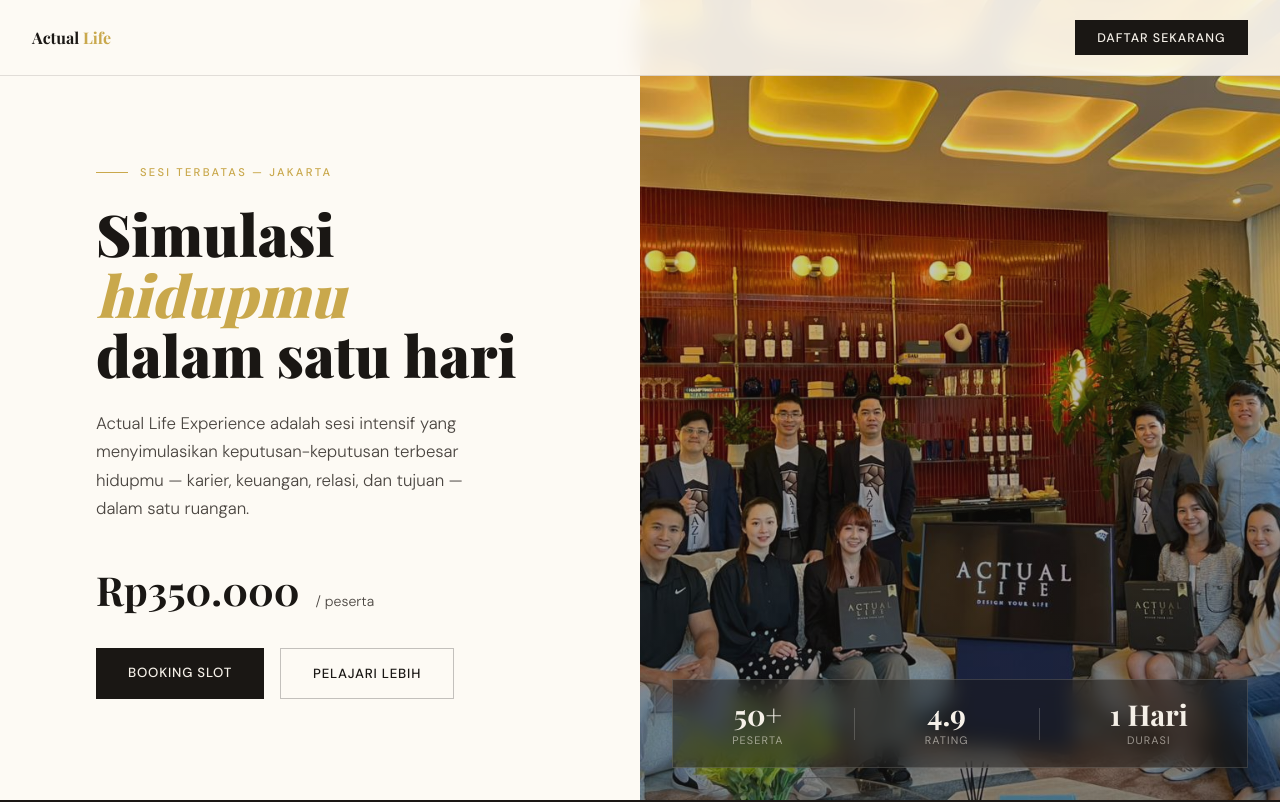
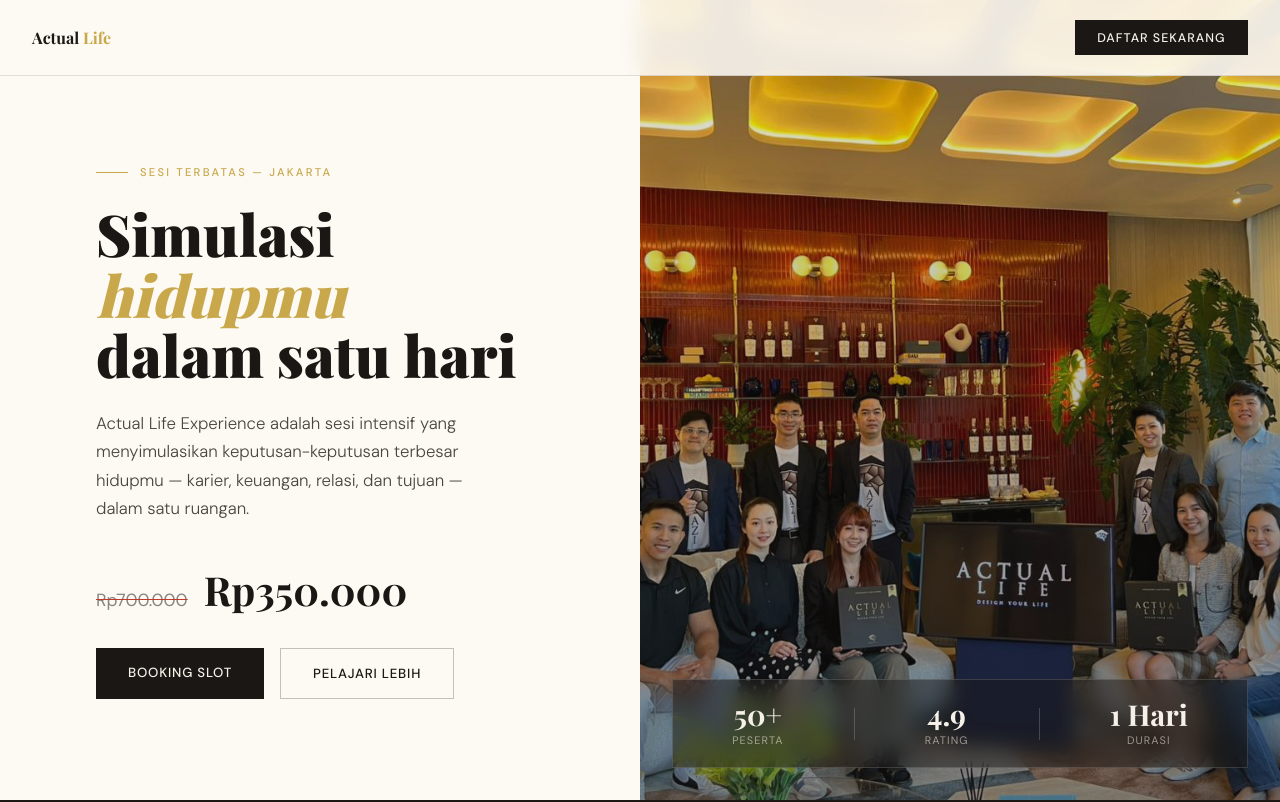
Before and after one commit to edworldja-builder/actual-life-experience-indonesia, a plain HTML site: page index.html in a window 1280 px wide. Shown: the top 802 px of the page. Drawn offline with nearby package versions, Linux system fonts and the light colour scheme; a web font is replaced by a local one.

Commit message:
Add files via upload

```diff
--- a/index.html
+++ b/index.html
@@ -207,8 +207,8 @@
       Actual Life Experience adalah sesi intensif yang menyimulasikan keputusan-keputusan terbesar hidupmu — karier, keuangan, relasi, dan tujuan — dalam satu ruangan.
     </p>
     <div class="hero-price-block">
+      <span class="price-strike">Rp700.000</span>
       <span class="price-main">Rp350.000</span>
-      <span style="font-size:0.88rem;font-weight:300;color:var(--ink-soft)">/ peserta</span>
     </div>
     <div class="hero-actions">
       <a href="https://forms.gle/WhixogcE5ZybmXxU9" class="btn-primary" target="_blank">Booking Slot</a>
@@ -352,6 +352,7 @@
   <div class="pricing-card">
     <div class="pricing-label">Harga per Peserta</div>
     <div class="pricing-amount">
+      <span class="pricing-old">Rp700.000</span>
       <span class="pricing-new">Rp350.000</span>
     </div>
     <p class="pricing-sub">Per orang · Termasuk semua materi &amp; kit</p>
```
